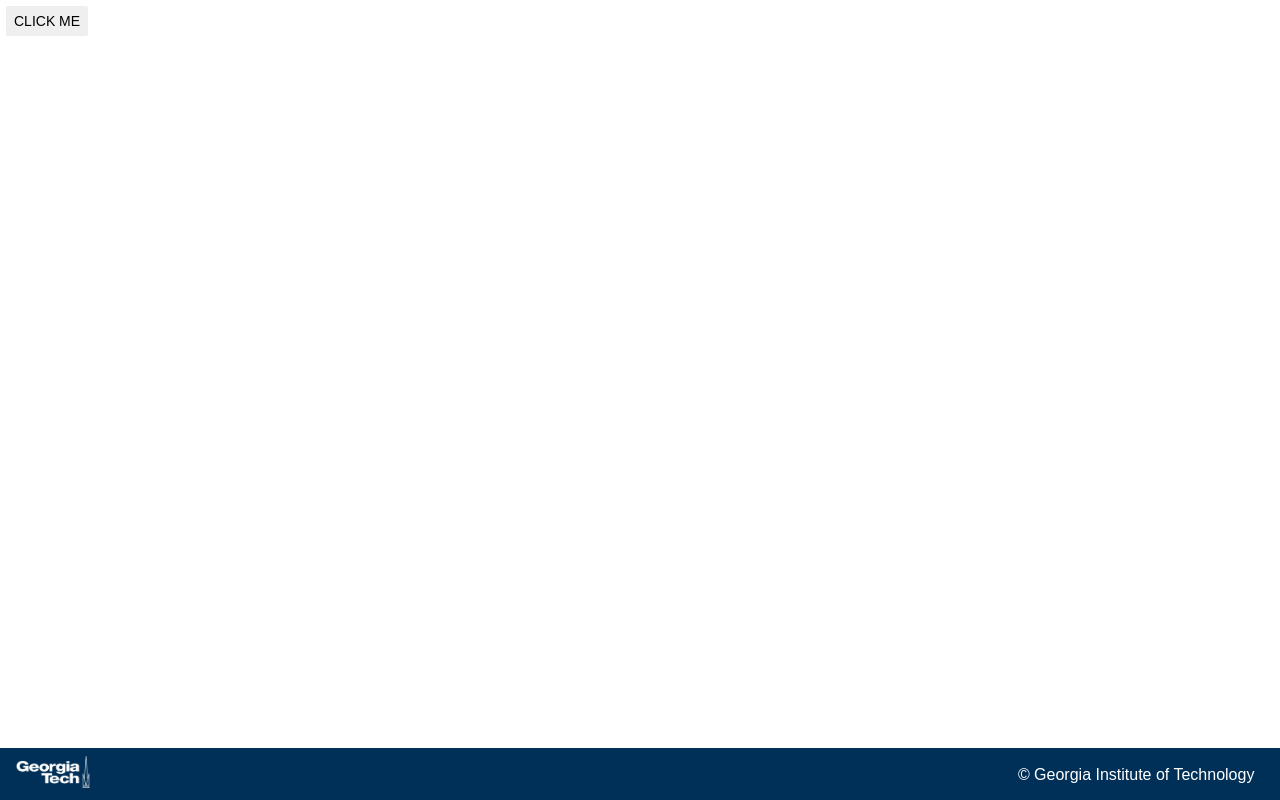
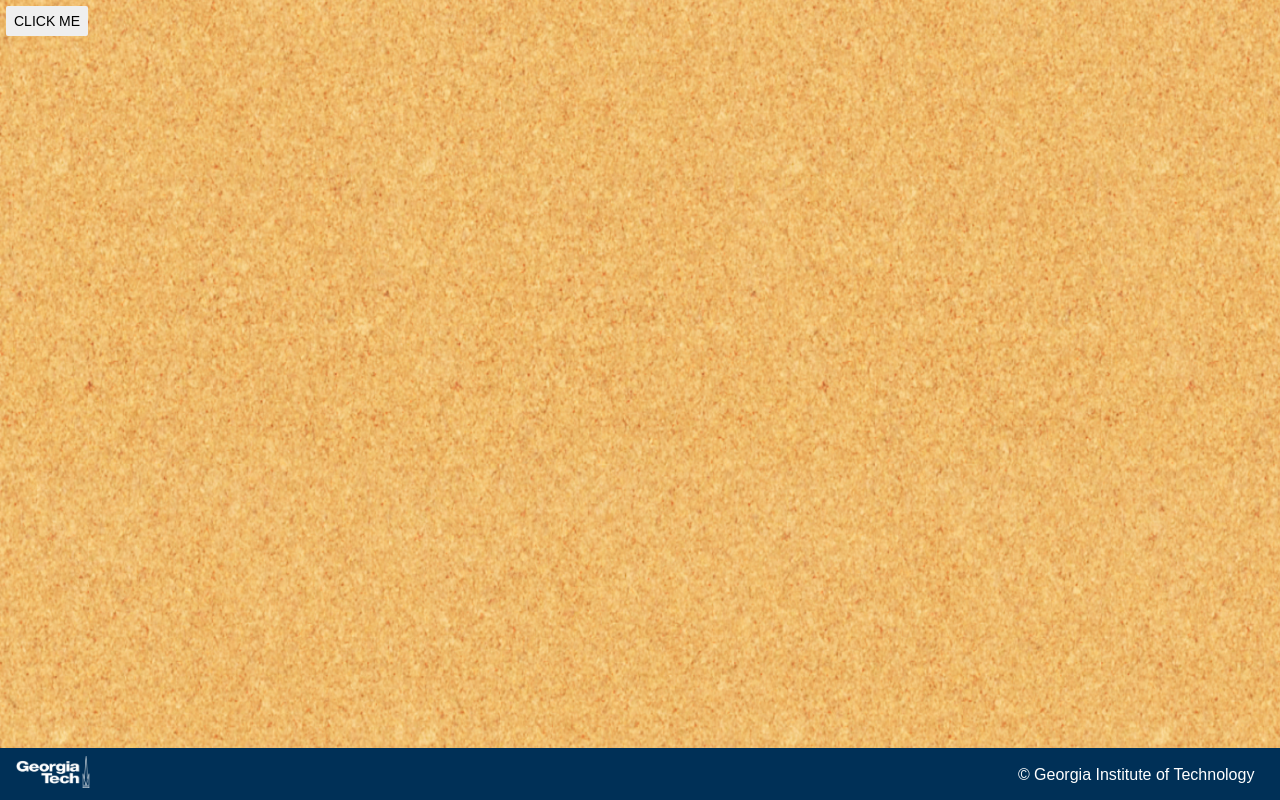
Before and after one commit to kscharm/digital-time-capsule, a React (Create React App) app: page /personalCapsule in a window 1280 px wide. Built offline with nearby package versions, Linux system fonts and the light colour scheme.

Commit message:
Added NavBar component

```diff
--- /dev/null
+++ b/src/components/NavBar/index.jsx
@@ -0,0 +1,14 @@
+import React from 'react';
+import './style.css';
+
+const NavBar = (props) => {
+  return (
+    <div className='navBar'>
+        <div className='logo'>
+            <span className='copyright' > © Georgia Institute of Technology </span>
+        </div>
+    </div>
+  );
+};
+
+export default NavBar;
--- /dev/null
+++ b/src/components/NavBar/style.css
@@ -0,0 +1,8 @@
+.navBar {
+    display: block;
+    background-color: #003057;
+    width: 100%;
+    color: white;
+    padding-bottom: .5em;
+    padding-top: .5em;
+}
--- a/src/pages/PersonalCapsule/index.jsx
+++ b/src/pages/PersonalCapsule/index.jsx
@@ -1,6 +1,9 @@
 import React, { Component } from 'react';
 import OurButton from '../../components/OurButton';
 import Spinner from '../../components/Spinner';
+import Background from '../../images/cork.jpg';
+import NavBar from '../../components/NavBar';
+import './style.css';
 
 export default class PersonalCapsule extends Component {
   constructor(props) {
@@ -23,11 +26,13 @@ export default class PersonalCapsule extends Component {
   render() {
     return (
         <div id='capsulePage'>
-          <OurButton
-            buttonAction={() => { this.hello() }}
-            buttonText='CLICK ME' >
-          </OurButton>
-          <Spinner isLoading={this.state.isLoading} handleLoading={this.handleLoading} />
+          <div className='capsuleDiv' style={{background: `url(${Background})`, backgroundSize:'cover'}} >
+            <OurButton
+              buttonAction={() => { this.hello() }}
+              buttonText='CLICK ME' >
+            </OurButton>
+            <Spinner isLoading={this.state.isLoading} handleLoading={this.handleLoading} />
+          </div>
         </div>
     );
   };
--- /dev/null
+++ b/src/pages/PersonalCapsule/style.css
@@ -0,0 +1,7 @@
+.capsuleDiv {
+    width: 100%;
+    height: 100vh;
+    /* background: url(../../images/cork.jpg); */
+    background-size: cover;
+    position: relative;
+}
```
